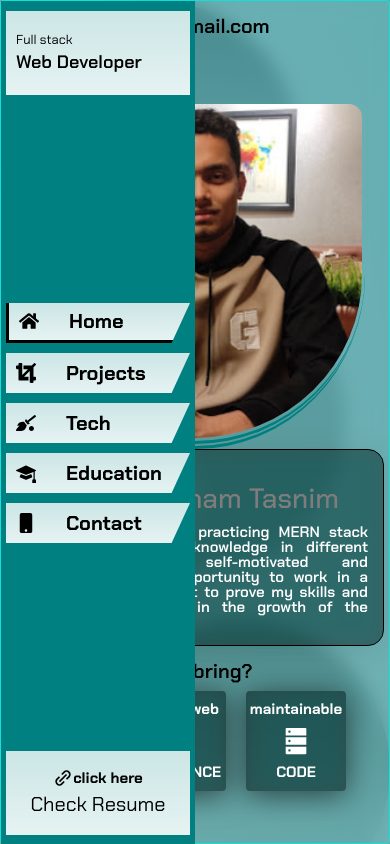
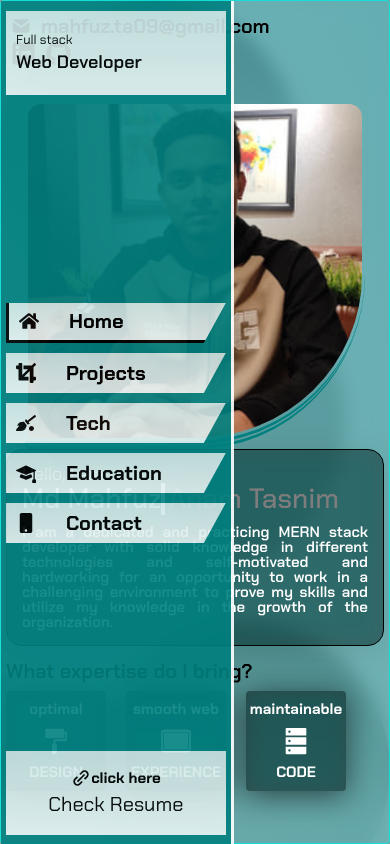
Before and after one commit to mahfuz-ta09/my-portfolio-website, a Next.js app: page / in a window 390 px wide. Built offline with nearby package versions, Linux system fonts and the light colour scheme.

Commit message:
design updated

```diff
--- a/src/app/(withnavbar)/education/page.tsx
+++ b/src/app/(withnavbar)/education/page.tsx
@@ -2,7 +2,6 @@ import "@/css/Education/Education.css"
 import { faGoogleScholar } from "@fortawesome/free-brands-svg-icons"
 import { faBookAtlas, faSchool } from "@fortawesome/free-solid-svg-icons"
 import { FontAwesomeIcon } from "@fortawesome/react-fontawesome"
-
 
 
 const EducationPage = () => {
--- a/src/component/shared/SideNav/SideNav.tsx
+++ b/src/component/shared/SideNav/SideNav.tsx
@@ -19,7 +19,7 @@ const SideNav = () => {
     const navRef = useRef<HTMLDivElement>(null)
     const pathName = usePathname()
 
-    console.log(pathName)
+
 
     useEffect(()=>{
         document.addEventListener('mousedown', handleClickOutside);
--- a/src/css/Education/Education.css
+++ b/src/css/Education/Education.css
@@ -1,6 +1,5 @@
 .education-container{
     width: 100%;
-    padding: 10px;
 }
 
 .education-head{
@@ -16,7 +15,7 @@
 }
 
 .education-head h1{
-    font-size: 35px;
+    font-size: 30px;
 }
 
 .eduLan{
@@ -126,7 +125,6 @@
         gap: 20px;
         margin-top: 0px;
     }
-
 }
 
 @media screen and (max-width:450px) {
--- a/src/css/SideNav/SideNav.css
+++ b/src/css/SideNav/SideNav.css
@@ -164,12 +164,13 @@
 @media screen and (max-width:450px) {
     .nav-container{
         padding: 10px 5px;
-        width: 50%;
+        width: 60%;
         height: 100dvh;
-        border: none;
+        border-right: 3px solid #fff;
         position: fixed;
         bottom: 0;
         top: 0;
+        opacity: 0.9;
         z-index: 99;
         background: teal;
     }
@@ -187,9 +188,9 @@
     .nav-controller{
         display: block;
         position: fixed;
-        right:  10px;
-        top: 10px;
-        font-size: 30px;
+        right:10px;
+        top:  25px;
+        font-size: 25px;
     }
 
     .nav-body ul{
```
